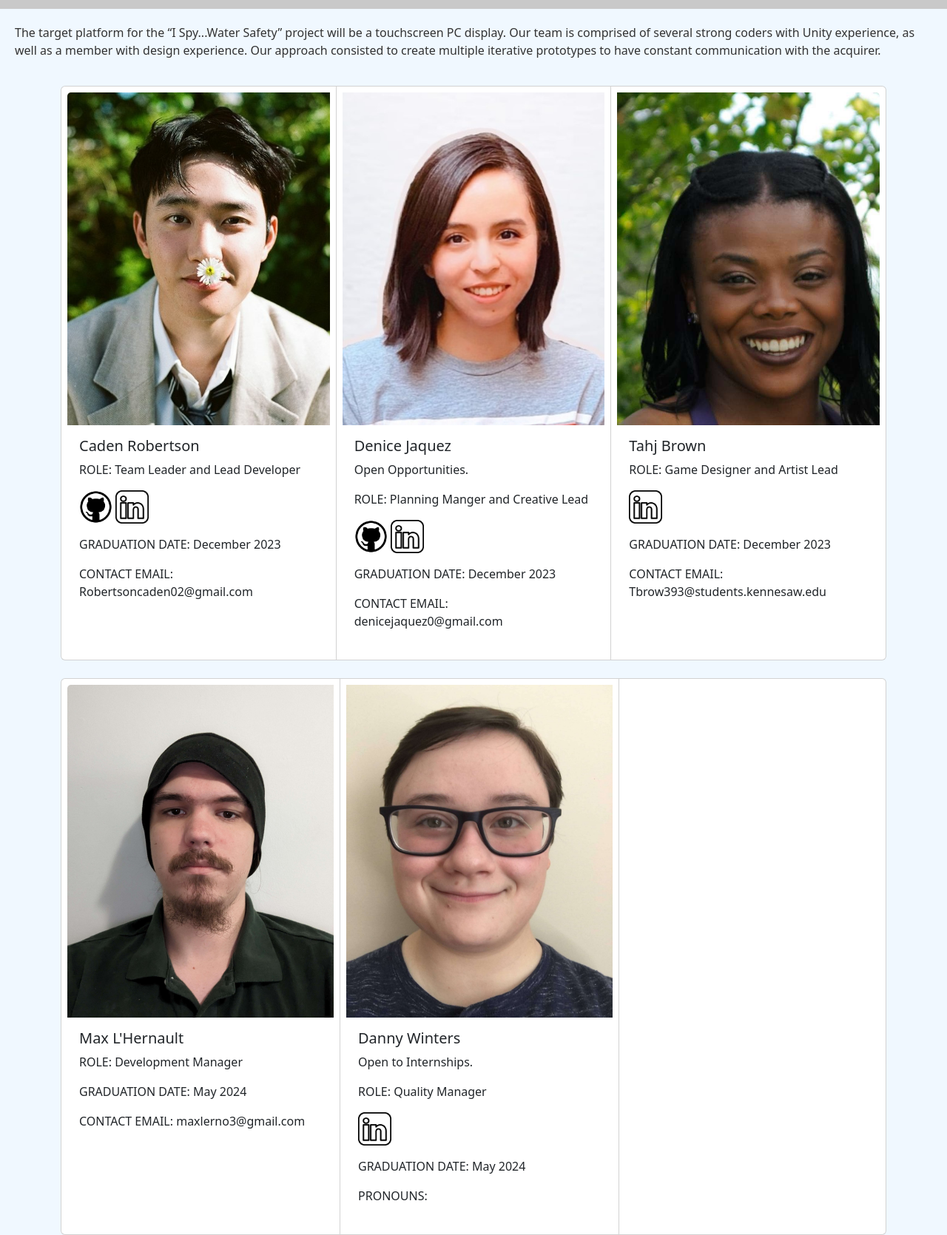
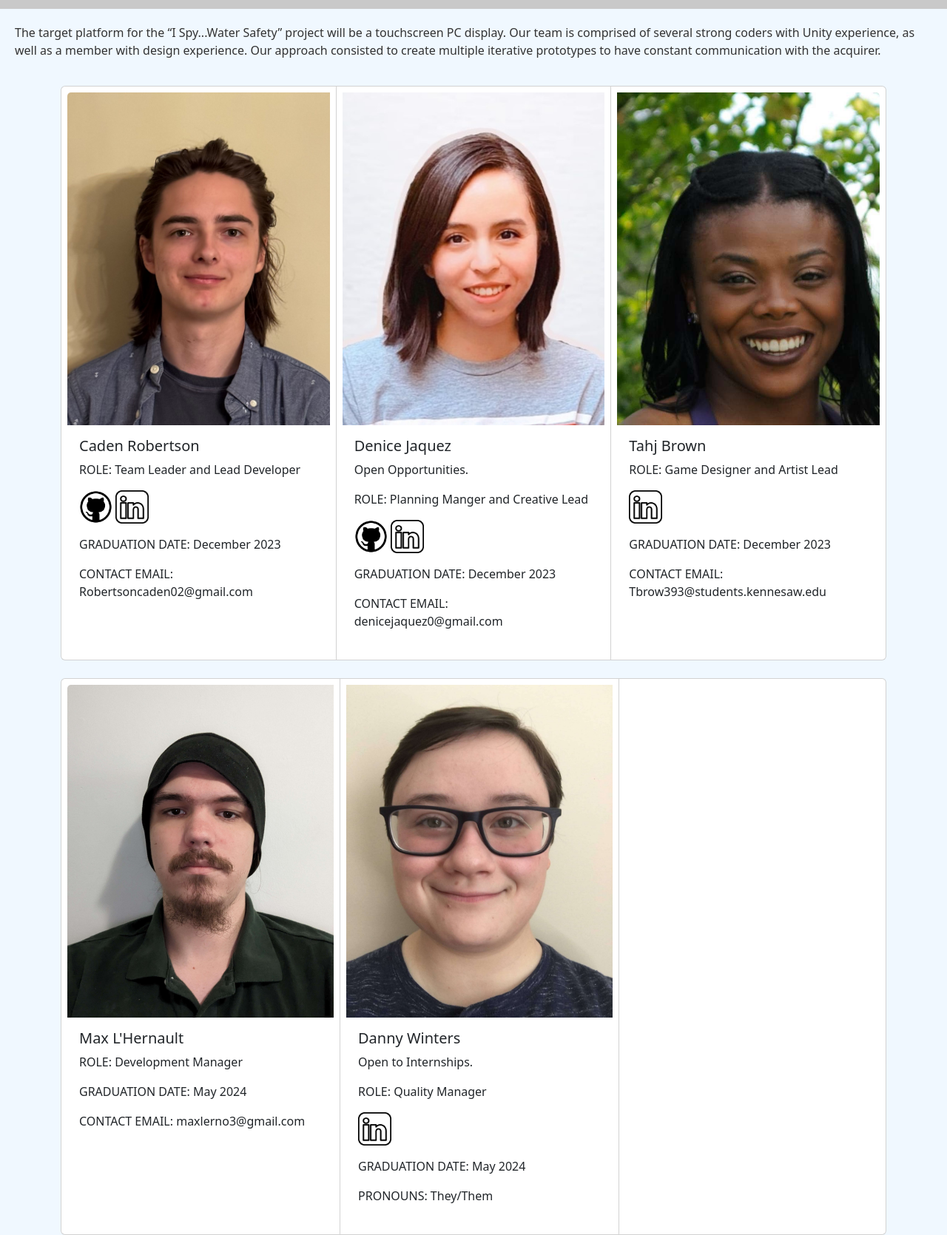
Before and after one commit to 99Liner/I-Spy-Water-Safety, a plain HTML site: page aboutus.html in a window 1280 px wide. Shown: the part 340-2010 px from the top of the page at 74% size. Drawn offline with nearby package versions, Linux system fonts and the light colour scheme.

Commit message:
caden picture update

```diff
--- a/aboutus.html
+++ b/aboutus.html
@@ -64,7 +64,7 @@
 
     <div class="card-group container">
         <div class="card  p-2">
-            <img src="./Assets/persondemo.jpg" class="card-img-top" alt="description">
+            <img src="./Assets/cadenPpic.jpg" class="card-img-top" alt="description">
             <div class="card-body">
                 <h5 class="card-title">Caden Robertson</h5>
                 <p>ROLE: Team Leader and Lead Developer</p>
@@ -120,7 +120,7 @@
                 <p>ROLE: Quality Manager </p>
                 <p><a href="https://www.linkedin.com/in/serena-winters-5920351a0/" target="_blank"><img src="./Assets/linkedinLogo.png" class="card-small"> </a></p>
                 <p>GRADUATION DATE:  May 2024</p>
-                <p>PRONOUNS: </p>
+                <p>PRONOUNS: They/Them</p>
             </div>
         </div>
 
```
Also changed, not shown: Assets/cadenPpic.jpg (added).
